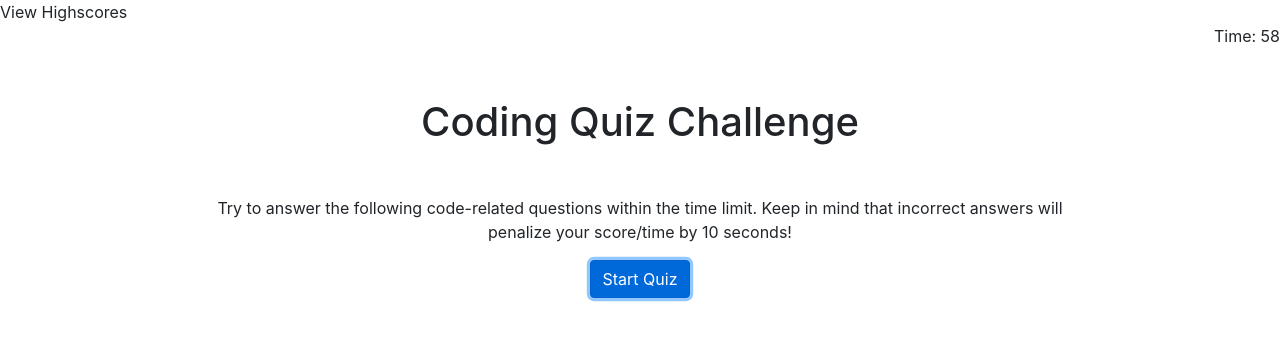
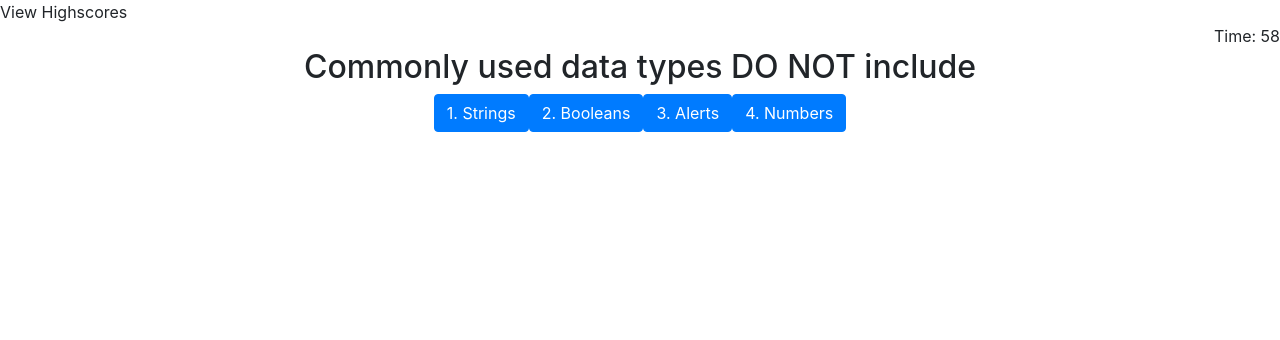
Before and after one commit to DanielleByrne/gt-coding-quiz-homework, a plain HTML site: page index.html in a window 1280 px wide. Both pictures are taken after a click on the button "Start Quiz". Drawn offline with nearby package versions, Linux system fonts and the light colour scheme.

Commit message:
added event listeners to move to the next questions and got buttons working

```diff
--- a/assets/scripts/script.js
+++ b/assets/scripts/script.js
@@ -16,7 +16,13 @@ var pEl = document.getElementById("mainParagraph");
 var timerEl = document.getElementById("timer");
 var secondsLeft = 60;
 var startButtonEl = document.getElementById("startButton");
-var mainEl= document.getElementById ("mainElement")
+var mainEl= document.getElementById ("mainElement");
+var answer1El = document.getElementById("answer1");
+var answer2El = document.getElementById ("answer2");
+var answer3El = document.getElementById ("answer3");
+var answer4El = document.getElementById ("answer4");
+
+
 // calling variables and setting them
 headingEl.textContent = "Coding Quiz Challenge";
 
@@ -36,6 +42,7 @@ function countdownTimer() {
 }
 
 startButtonEl.addEventListener("click", countdownTimer);
+startButtonEl.addEventListener("click", nextQuestion);
 
 var currentQuestionIndex = 0;
 
@@ -81,15 +88,11 @@ function nextQuestion(){
     var currentQuestion = arrayOfQuestions[currentQuestionIndex]
     mainEl.innerHTML= "";
     var questionEl = document.createElement("h2");
-    questionEl.textContent = currentQuestionIndex.question;
-    var answer1El = document.createElement ("button");
-    answer1El.textContent= currentQuestionIndex.answer1;
-    var answer2El = document.createElement ("button");
-    answer2El.textContent= currentQuestionIndex.answer2;
-    var answer3El = document.createElement ("button");
-    answer3El.textContent= currentQuestionIndex.answer3;
-    var answer4El = document.createElement ("button");
-    answer4El.textContent= currentQuestionIndex.answer4;
+    questionEl.textContent = currentQuestion.question;
+    answer1El.textContent= currentQuestion.answer1;
+    answer2El.textContent= currentQuestion.answer2;
+    answer3El.textContent= currentQuestion.answer3;
+    answer4El.textContent= currentQuestion.answer4;
 
     mainEl.append(questionEl);
     mainEl.append(answer1El);
@@ -97,4 +100,23 @@ function nextQuestion(){
     mainEl.append(answer3El);
     mainEl.append(answer4El);
 }
-nextQuestion();
+// Event listeners
+answer1El.addEventListener("click", function(){
+    console.log("clicked")
+    currentQuestionIndex ++
+    nextQuestion();
+});
+answer2El.addEventListener("click", function(){
+    console.log("clicked")
+    currentQuestionIndex ++
+    nextQuestion();
+});
+answer3El.addEventListener("click", function(){
+    console.log("clicked")
+    currentQuestionIndex ++
+    nextQuestion();
+});
+answer4El.addEventListener("click", function(){
+    currentQuestionIndex ++
+    nextQuestion();
+});
--- a/index.html
+++ b/index.html
@@ -23,14 +23,22 @@
   <body>
     <div class="container">
       <div class="row">
-        <div class="col-sm text-center mainElement">
-          <h1 id="heading"></h1>
+        <div class="col-sm text-center" id="mainElement">
+          <h1 id="heading">Coding Quiz Challenge</h1>
           <p id="mainParagraph">
             Try to answer the following code-related questions within the time
             limit. Keep in mind that incorrect answers will penalize your
             score/time by 10 seconds!
           </p>
-          <button type="button" class="btn btn-primary" id="startButton">Start Quiz</button>
+          <div class="btn-group-vertical">
+            <button type="button" class="btn btn-primary" id="startButton">
+              Start Quiz
+            </button>
+            <button id="answer1" class="btn btn-primary"></button>
+            <button id="answer2" class="btn btn-primary"></button>
+            <button id="answer3" class="btn btn-primary"></button>
+            <button id="answer4" class="btn btn-primary"></button>
+          </div>
         </div>
       </div>
     </div>
```
